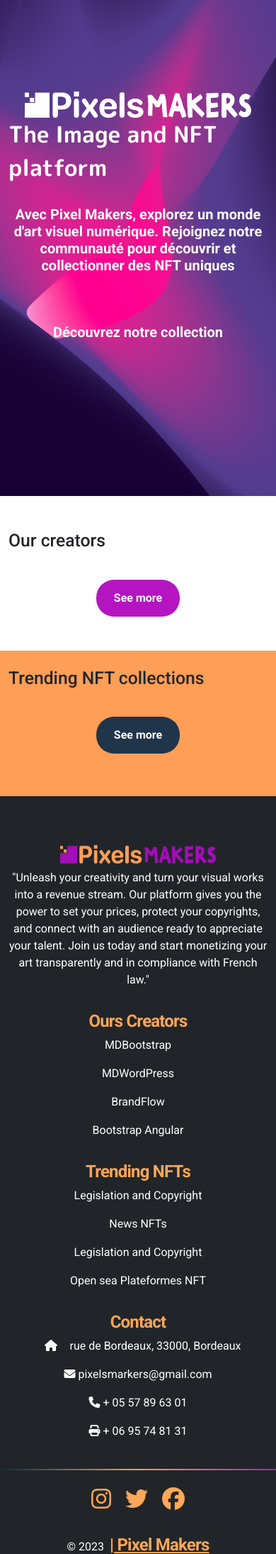
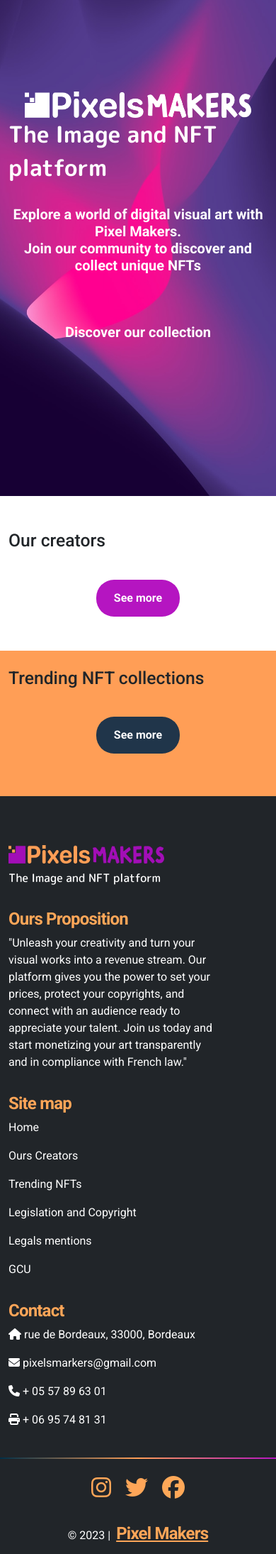
Before and after one commit to Tomasspit2/NFT-project, a Symfony app: template templates/homepage/index.html.twig in a window 390 px wide. Shown: the part 91-2281 px from the top of the page at 71% size. Run offline with Twig, Linux system fonts and the light colour scheme; the template is opened without the code that fills it, so the values that code supplies are empty; some libraries are stand-ins or nearby versions.

Commit message:
Latest changes to the footer (responsive OK)

```diff
--- a/public/css/footer.css
+++ b/public/css/footer.css
@@ -31,13 +31,16 @@ footer {
 .p-footer {
     margin-top: 1px;
     margin-bottom: 1rem;
-    padding-left: 20px;
-    padding-right: 20px;
 }
 
 /* sub-items */
-.sub-sections {
+.linkFooter {
+    color: #FFFFFF;
     text-decoration: none;
+}
+
+.linkFooter:hover{
+    color:  #47B7CD;
 }
 
 .copyright {
@@ -55,3 +58,13 @@ footer {
     height: 45px;
     margin: 25px 20px 25px 20px;
 }
+
+.baseline{
+    font-family: 'M PLUS Rounded 1c', sans-serif;
+}
+
+/* Padding for the second column to homogenise the footer columns */
+
+.col-md-12.col-lg-3.col-xl-3.mt-3:nth-child(2) {
+    padding-right: 5rem;
+}
--- a/templates/_includes/footer.html.twig
+++ b/templates/_includes/footer.html.twig
@@ -1,61 +1,54 @@
-
-
-<!--MEDIA QUERIES-->
 <footer class="bg-dark text-white">
     <div class="container">
         <div class="row">
 
-            <!-- Section: Links -->
-            <div class="col-md-12 col-lg-3 col-xl-3 mt-3">
-                <h6 class="title-orange text-center">
+            <!-- Logo -->
+            <div class="col-sm-12 col-md-12 col-lg-3 col-xl-3 mt-3">
+                <h6 class="title-orange">
                     <a class="navbar-brand" href="#"><img src="{{ asset('images/LogoCouleurExoNFT.png') }}" alt="Logo Pixel-Makers"></a>
                 </h6>
-                <p class="text-center">
-                    "Unleash your creativity and turn your visual works into a revenue stream. Our platform gives you the power to set your prices, protect your copyrights, and connect with an audience ready to appreciate your talent. Join us today and start monetizing your art transparently and in compliance with French law."
+                <p class="baseline">The Image and NFT platform</p>
+
+            </div>
+
+            <!-- Proposition -->
+            <div class="col-sm-12 col-md-12 col-lg-3 col-xl-3 mt-3">
+                <h6 class="title-orange">Ours Proposition</h6>
+                <p class="p-footer">"Unleash your creativity and turn your visual works into a revenue stream. Our platform gives you the power to set your prices, protect your copyrights, and connect with an audience ready to appreciate your talent. Join us today and start monetizing your art transparently and in compliance with French law."
+                </p>
+
+            </div>
+
+            <!-- Navigation -->
+            <div class="col-sm-12 col-md-6 col-lg-3 col-xl-3 mt-3">
+                <h6 class="title-orange">Site map</h6>
+                <p class="p-footer">
+                    <a class="sub-sections linkFooter " href="#">Home</a>
+                </p>
+                <p class="p-footer">
+                    <a class="sub-sections linkFooter " href="#">Ours Creators</a>
+                </p>
+                <p class="p-footer">
+                    <a class="sub-sections linkFooter " href="#">Trending NFTs</a>
+                </p>
+                <p class="p-footer">
+                    <a class="sub-sections linkFooter " href="#">Legislation and Copyright</a>
+                </p>
+                <p class="p-footer">
+                    <a class="sub-sections linkFooter " href="#">Legals mentions</a>
+                </p>
+                <p class="p-footer">
+                    <a class="sub-sections linkFooter " href="#">GCU</a>
                 </p>
             </div>
 
-                <!-- Grid column -->
-                <div class="col-md-12 col-lg-3 col-xl-3 mt-3">
-                    <h6 class="title-orange text-center">Ours Creators</h6>
-                    <p class="text-center">
-                        <a class="text-white sub-sections">MDBootstrap</a>
-                    </p>
-                    <p class="text-center">
-                        <a class="text-white sub-sections">MDWordPress</a>
-                    </p>
-                    <p class="text-center">
-                        <a class="text-white sub-sections">BrandFlow</a>
-                    </p>
-                    <p class="text-center">
-                        <a class="text-white sub-sections">Bootstrap Angular</a>
-                    </p>
-                </div>
-
-            <!-- Grid column -->
-            <div class="col-md-12 col-lg-3 col-xl-3 mt-3">
-                <h6 class="title-orange text-center">Trending NFTs</h6>
-                <p class="text-center p-footer">
-                    <a class="text-white sub-sections">Legislation and Copyright</a>
-                </p>
-                <p class="text-center">
-                    <a class="text-white sub-sections">News NFTs</a>
-                </p>
-                <p class="text-center">
-                    <a class="text-white sub-sections">Legislation and Copyright</a>
-                </p>
-                <p class="text-center">
-                    <a class="text-white sub-sections">Open sea Plateformes NFT</a>
-                </p>
-            </div>
-
-            <!-- Grid column -->
-            <div class="col-md-12 col-lg-3 col-xl-3 mt-3">
-                <h6 class="title-orange text-center">Contact</h6>
-                <p class="text-center"><i class="fas fa-home mr-2 icons"></i> rue de Bordeaux, 33000, Bordeaux</p>
-                <p class="text-center"><i class="fas fa-envelope mr-2"></i> pixelsmarkers@gmail.com</p>
-                <p class="text-center"><i class="fas fa-phone mr-2"></i> + 05 57 89 63 01</p>
-                <p class="text-center"><i class="fas fa-print mr-2"></i> + 06 95 74 81 31</p>
+            <!-- Contact -->
+            <div class="col-sm-12 col-md-6 col-lg-3 col-xl-3 mt-3">
+                <h6 class="title-orange">Contact</h6>
+                <p class="p-footer"><i class="fas fa-home mr-2 mr-2"></i> rue de Bordeaux, 33000, Bordeaux</p>
+                <p class="p-footer"><i class="fas fa-envelope mr-2"></i> pixelsmarkers@gmail.com</p>
+                <p class="p-footer"><i class="fas fa-phone mr-2"></i> + 05 57 89 63 01</p>
+                <p class="p-footer"><i class="fas fa-print mr-2"></i> + 06 95 74 81 31</p>
             </div>
         </div>
     </div>
@@ -73,9 +66,8 @@
     <!-- Section: Copyright -->
     <section class="py-3 text-center">
         <div class="p-3">
-            © 2023
-            <a class="title-orange ms-1" href="https://mdbootstrap.com/">| Pixel Makers</a>
+            <p>© 2023 |
+                <a class="title-orange ms-1" href="https://mdbootstrap.com/">Pixel Makers</a></p>
         </div>
     </section>
-    <!-- Section: Copyright -->
 </footer>
--- a/templates/_includes/hero.html.twig
+++ b/templates/_includes/hero.html.twig
@@ -5,10 +5,10 @@
             <div class="col-lg-6 col-md-6 col-sm-6 col-xs-6 custom-heroText">
                 <div class="heroLogo"></div>
                 <h1>The Image and NFT platform</h1>
-                <h5>Avec Pixel Makers, explorez un monde d'art visuel numérique.
-                    Rejoignez notre communauté pour découvrir et collectionner des NFT uniques</h5>
+                <h5> Explore a world of digital visual art with Pixel Makers.<br>
+                           Join our community to discover and collect unique NFTs</h5>
                 <div class="arrowContainer">
-                    <p>Découvrez notre collection</p>
+                    <p>Discover our collection</p>
                     <a href="#artworks" class="arrowHero flashing"><svg xmlns="http://www.w3.org/2000/svg"  fill="currentColor" class="bi bi-arrow-down-circle" viewBox="0 0 16 16">
                         <path fill-rule="evenodd" d="M1 8a7 7 0 1 0 14 0A7 7 0 0 0 1 8zm15 0A8 8 0 1 1 0 8a8 8 0 0 1 16 0zM8.5 4.5a.5.5 0 0 0-1 0v5.793L5.354 8.146a.5.5 0 1 0-.708.708l3 3a.5.5 0 0 0 .708 0l3-3a.5.5 0 0 0-.708-.708L8.5 10.293V4.5z"/>
                     </svg></a></div>
```
